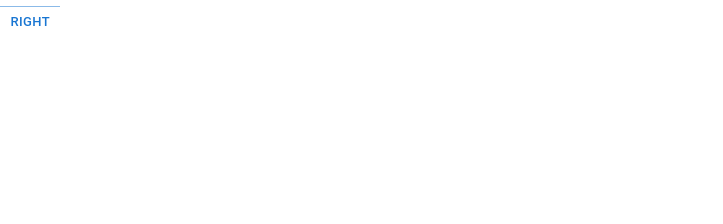
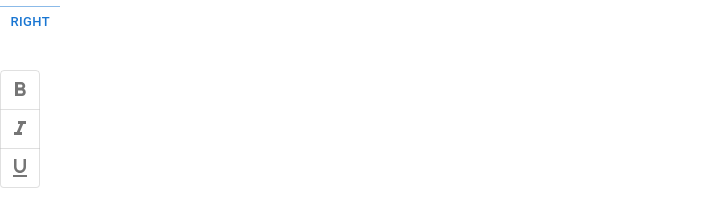
Before and after one commit to akdemirsafak/ReactAndMui, a React (Create React App) app: page / in a window 1280 px wide. Shown: the part 416-640 px from the top of the page, without its empty margins (0-723 px from the left). Built offline with nearby package versions, Linux system fonts and the light colour scheme.

Commit message:
Completed

```diff
--- a/src/components/MuiButton.tsx
+++ b/src/components/MuiButton.tsx
@@ -1,7 +1,20 @@
-import {Stack,Button,IconButton,ButtonGroup} from '@mui/material'
+import {Stack, Button, IconButton, ButtonGroup, ToggleButton, ToggleButtonGroup} from '@mui/material'
 import SendIcon from '@mui/icons-material/Send'
 
-export const MuiButton=()=>{
+import FormatBoldIcon from '@mui/icons-material/FormatBold'
+import FormatItalicIcon  from '@mui/icons-material/FormatItalic'
+import  FormatUnderlinedIcon from '@mui/icons-material/FormatUnderlined'
+import { useState } from 'react'
+
+export const MuiButton=() => {
+    const [formats, setFormats] = useState<string|null>(null)
+    console.log({formats})
+
+    const handleFormatChange = (
+        _event : React.MouseEvent<HTMLElement>,
+        updatedFormats : string | null) => {
+        setFormats(updatedFormats)
+    }
     return(
         <div>
             <Stack spacing={4}>
@@ -30,7 +43,7 @@
                 <Stack spacing={2} direction='row'>
                     <Button variant='contained' startIcon={<SendIcon/>}>Send</Button>
                     <Button variant='contained' endIcon={<SendIcon/>}>Send</Button>
-                    <IconButton aria-aria-label='send' color='success' size='large'>
+                    <IconButton aria-label='send' color='success' size='large'>
                         <SendIcon/>
                     </IconButton>
                     <Button variant='contained' endIcon={<SendIcon/>} disableElevation onClick={()=> alert('Clicked Disabled Elevation')}> Disable Elevation</Button>
@@ -52,7 +65,22 @@
                         <Button >Right</Button>
                     </ButtonGroup>
                 </Stack>
+            {/* ToggleButton */}
+            <Stack direction='row'>
+                <ToggleButtonGroup
+                aria-label='text formatting'
+                orientation='vertical'
+                color='success'
+                size='small'
+                value={formats}
+                onChange={handleFormatChange}
 
+            >
+                    <ToggleButton value='bold' aria-label='bold'><FormatBoldIcon/></ToggleButton>
+                    <ToggleButton value='italic' aria-label='italic'><FormatItalicIcon/></ToggleButton>
+                    <ToggleButton value='underlined' aria-label='underlined'><FormatUnderlinedIcon/></ToggleButton>
+                </ToggleButtonGroup>
+            </Stack>
 
 
             </Stack>
--- a/src/index.tsx
+++ b/src/index.tsx
@@ -8,9 +8,7 @@
   document.getElementById('root') as HTMLElement
 );
 root.render(
-  <React.StrictMode>
     <App />
-  </React.StrictMode>
 );
 
 // If you want to start measuring performance in your app, pass a function
```
